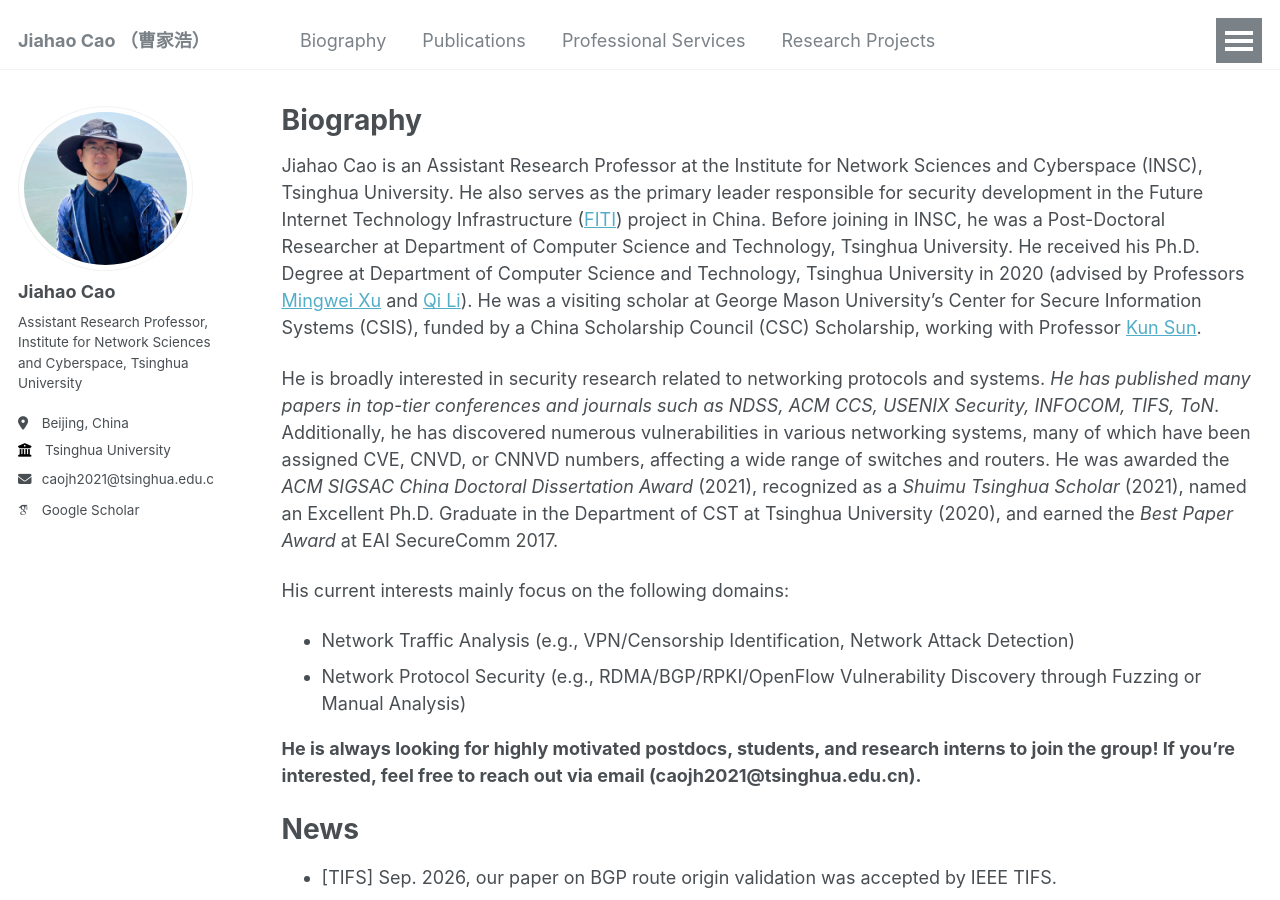
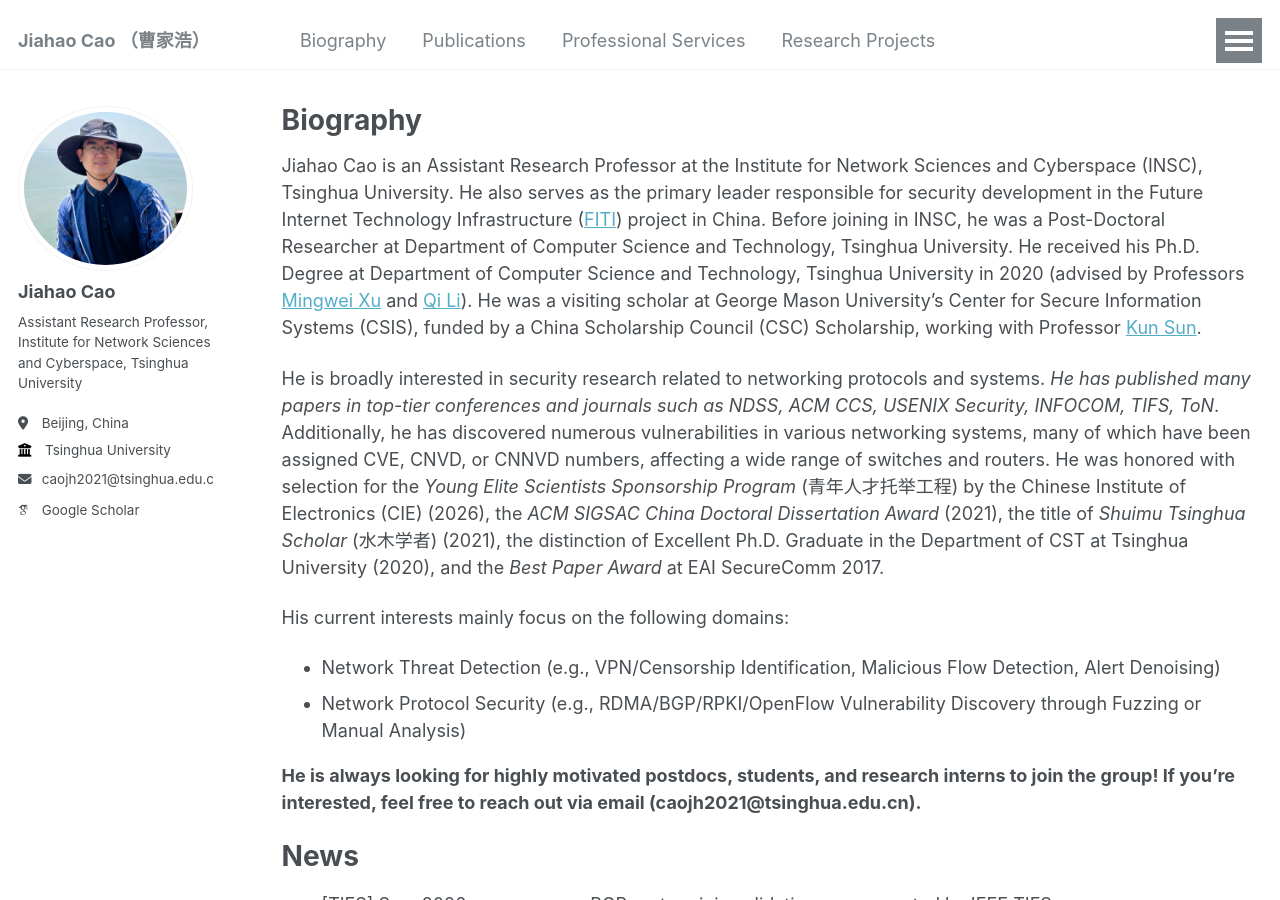
Before and after one commit to caojh15/caojh15.github.io, a Jekyll site: the page built from _pages/about.md, in a window 1280 px wide and 900 px high. Built offline with Jekyll 4.4.1, drawn with Linux system fonts in a browser that asks for light colours; some web fonts are replaced.

Commit message:
Update about.md

```diff
--- a/_pages/about.md
+++ b/_pages/about.md
@@ -10,10 +10,10 @@ redirect_from:
 
 Jiahao Cao is an Assistant Research Professor at the Institute for Network Sciences and Cyberspace (INSC), Tsinghua University. He also serves as the primary leader responsible for security development in the Future Internet Technology Infrastructure  ([FITI](https://english.news.cn/20231113/03cca2c31e654655b3473830500c9bb5/c.html))  project in China. Before joining in INSC, he was a Post-Doctoral Researcher at Department of Computer Science and Technology, Tsinghua University. He received his Ph.D. Degree at Department of Computer Science and Technology, Tsinghua University in 2020 (advised by Professors [Mingwei Xu](https://scholar.google.com/citations?user=xL6zuCMAAAAJ&hl=zh-CN) and [Qi Li](https://sites.google.com/site/qili2012/)). He was a visiting scholar at George Mason University's Center for Secure Information Systems (CSIS), funded by a China Scholarship Council (CSC) Scholarship, working with Professor [Kun Sun](https://csis.gmu.edu/ksun/).
 
-He is broadly interested in security research related to networking protocols and systems. *He has published many papers in top-tier conferences and journals such as NDSS, ACM CCS, USENIX Security, INFOCOM, TIFS, ToN*. Additionally, he has discovered numerous vulnerabilities in various networking systems, many of which have been assigned CVE, CNVD, or CNNVD numbers, affecting a wide range of switches and routers. He was awarded the *ACM SIGSAC China Doctoral Dissertation Award* (2021), recognized as a *Shuimu Tsinghua Scholar* (2021), named an Excellent Ph.D. Graduate in the Department of CST at Tsinghua University (2020), and earned the *Best Paper Award* at EAI SecureComm 2017.
+He is broadly interested in security research related to networking protocols and systems. *He has published many papers in top-tier conferences and journals such as NDSS, ACM CCS, USENIX Security, INFOCOM, TIFS, ToN*. Additionally, he has discovered numerous vulnerabilities in various networking systems, many of which have been assigned CVE, CNVD, or CNNVD numbers, affecting a wide range of switches and routers. He was honored with selection for the *Young Elite Scientists Sponsorship Program* (青年人才托举工程) by the Chinese Institute of Electronics (CIE) (2026), the *ACM SIGSAC China Doctoral Dissertation Award* (2021), the title of *Shuimu Tsinghua Scholar* (水木学者) (2021), the distinction of Excellent Ph.D. Graduate in the Department of CST at Tsinghua University (2020), and the *Best Paper Award* at EAI SecureComm 2017.
 
 His current interests mainly focus on the following domains:
-- Network Traffic Analysis (e.g., VPN/Censorship Identification, Network Attack Detection)
+- Network Threat Detection (e.g., VPN/Censorship Identification, Malicious Flow Detection, Alert Denoising)
 - Network Protocol Security (e.g., RDMA/BGP/RPKI/OpenFlow Vulnerability Discovery through Fuzzing or Manual Analysis)
 
 
```
